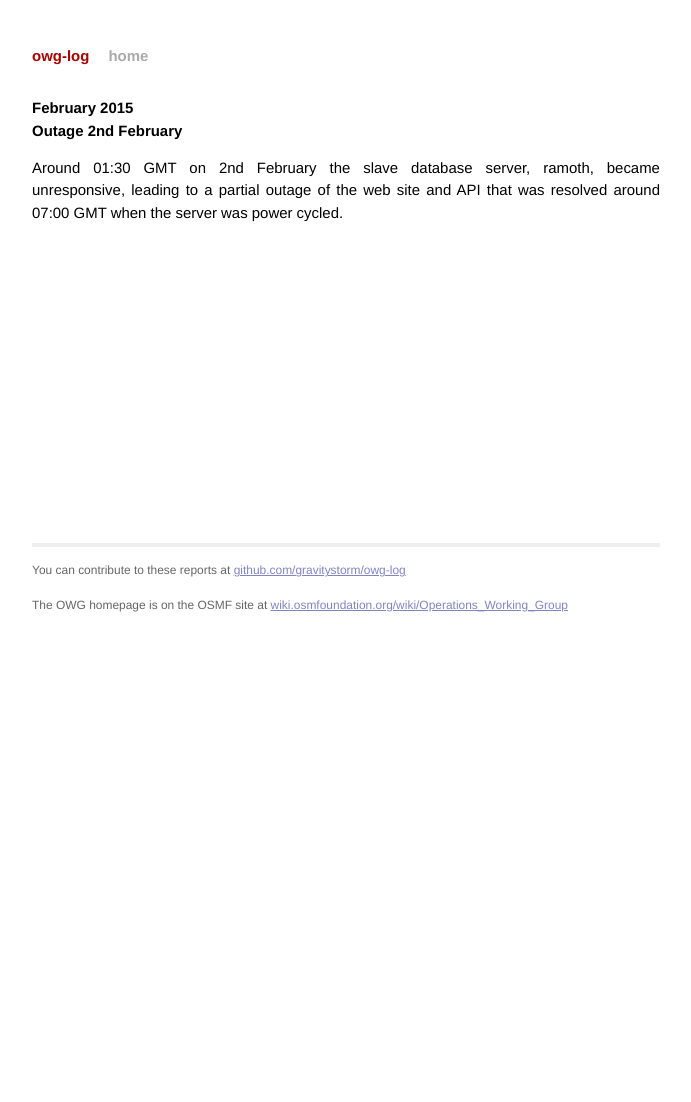
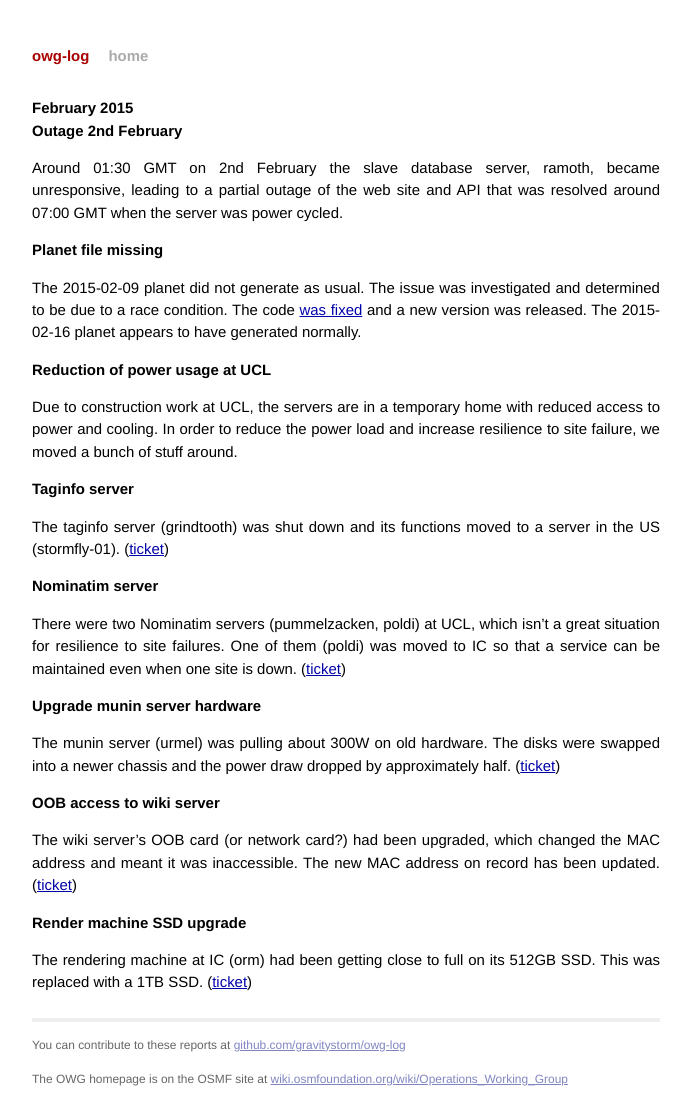
Before and after one commit to openstreetmap/owg-website, a Jekyll site: the page built from _posts/2015-02-01-february.md, in a window 1280 px wide. Shown: the whole page, without its empty margins (294-985 px from the left). Built offline with Jekyll 4.4.1, drawn with Linux system fonts in a browser that asks for light colours; Markdown is read by kramdown in place of the engine named in the settings; before the commit the page ends 945 px from its top, so only the background shows below that.

Commit message:
Added stuff done over the past few days.

```diff
--- a/_posts/2015-02-01-february.md
+++ b/_posts/2015-02-01-february.md
@@ -7,3 +7,50 @@ date:   2015-02-28 23:59:59
 # Outage 2nd February
 
 Around 01:30 GMT on 2nd February the slave database server, ramoth, became unresponsive, leading to a partial outage of the web site and API that was resolved around 07:00 GMT when the server was power cycled.
+
+# Planet file missing
+
+The 2015-02-09 planet did not generate as usual. The issue was
+investigated and determined to be due to a race condition. The code
+[was
+fixed](https://github.com/zerebubuth/planet-dump-ng/commit/d3fdedd13784976ca970868e2ab08c41ad6bc9de)
+and a new version was released. The 2015-02-16 planet appears to have
+generated normally.
+
+# Reduction of power usage at UCL
+
+Due to construction work at UCL, the servers are in a temporary home
+with reduced access to power and cooling. In order to reduce the power
+load and increase resilience to site failure, we moved a bunch of
+stuff around.
+
+## Taginfo server
+
+The taginfo server (grindtooth) was shut down and its functions moved
+to a server in the US (stormfly-01). ([ticket](https://github.com/openstreetmap/operations/issues/22))
+
+## Nominatim server
+
+There were two Nominatim servers (pummelzacken, poldi) at UCL, which
+isn't a great situation for resilience to site failures. One of them
+(poldi) was moved to IC so that a service can be maintained even when
+one site is down. ([ticket](https://github.com/openstreetmap/operations/issues/20))
+
+## Upgrade munin server hardware
+
+The munin server (urmel) was pulling about 300W on old hardware. The
+disks were swapped into a newer chassis and the power draw dropped by
+approximately half. ([ticket](https://github.com/openstreetmap/operations/issues/21))
+
+# OOB access to wiki server
+
+The wiki server's OOB card (or network card?) had been upgraded, which
+changed the MAC address and meant it was inaccessible. The new MAC
+address on record has been
+updated. ([ticket](https://github.com/openstreetmap/operations/issues/16))
+
+# Render machine SSD upgrade
+
+The rendering machine at IC (orm) had been getting close to full on
+its 512GB SSD. This was replaced with a 1TB
+SSD. ([ticket](https://github.com/openstreetmap/operations/issues/6))
```
